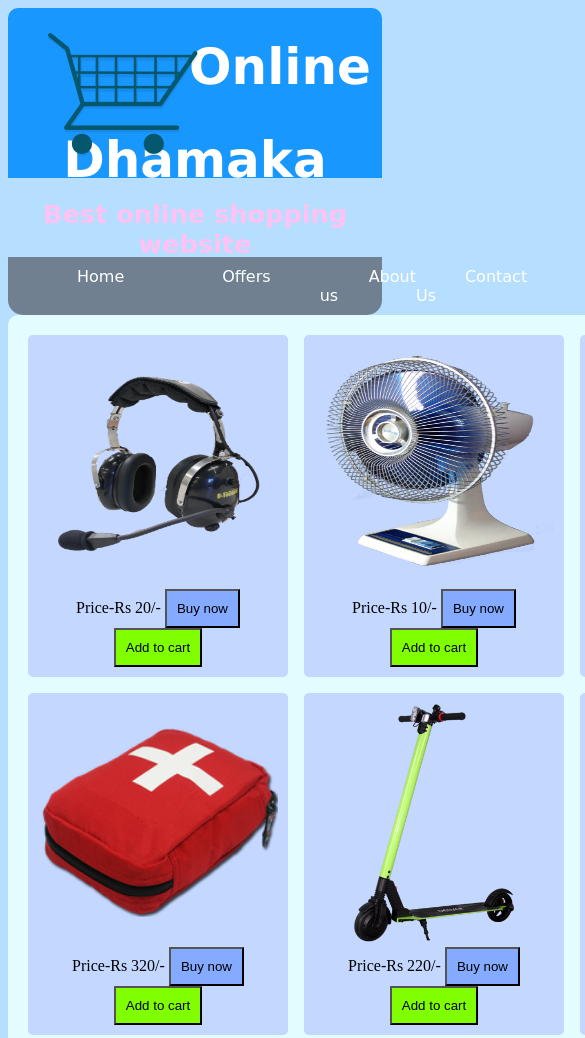
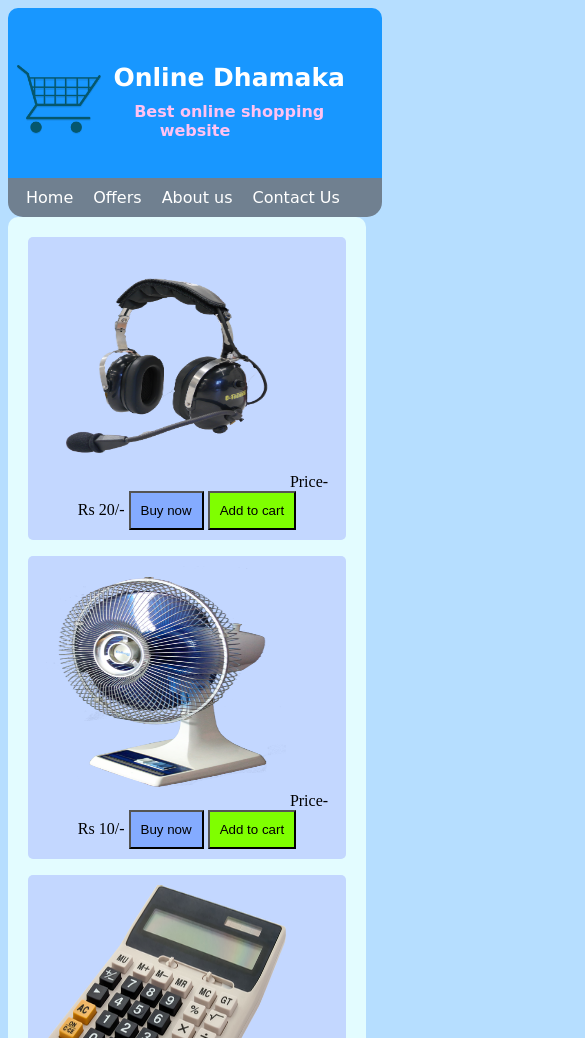
Before and after one commit to Theversion9/E-commerce, a plain HTML site: page index.html in a window 390 px wide. Shown: the top 1038 px of the page, 585 px wide, since content can reach past the window. Drawn offline with Linux system fonts and the light colour scheme.

Commit message:
Update style.css

```diff
--- a/style.css
+++ b/style.css
@@ -179,3 +179,42 @@ footer{
 footer p{
     margin: 10px;
 }
+@media (max-width: 500px) {
+    #shop{
+        grid-template-columns: 1fr ;
+
+    }
+    #side{
+        display: none;
+    }
+    #navbar ul li a {
+        margin : 0px;
+        padding: 3px 10px;
+    }
+    header .title img {
+        margin-left: -1rem;
+        float: left;
+        width: 10vh;
+        top: 2rem;
+    left: 0rem;
+    }
+
+    header .title_text {
+    font-size: 1em;
+    }
+    #tag_line {
+        font-size: 1rem;
+    }
+    header .title {
+        padding: 1em;
+    }
+    #offershop {
+        grid-template-columns: 1fr;
+    }
+    .offer img {
+        width: 50vw;
+    }
+    #navbar ul {
+        padding: 10px 8px;
+    }
+}
```
